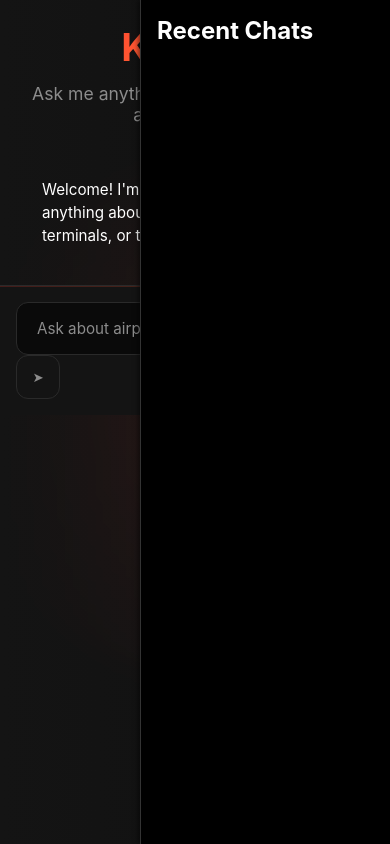
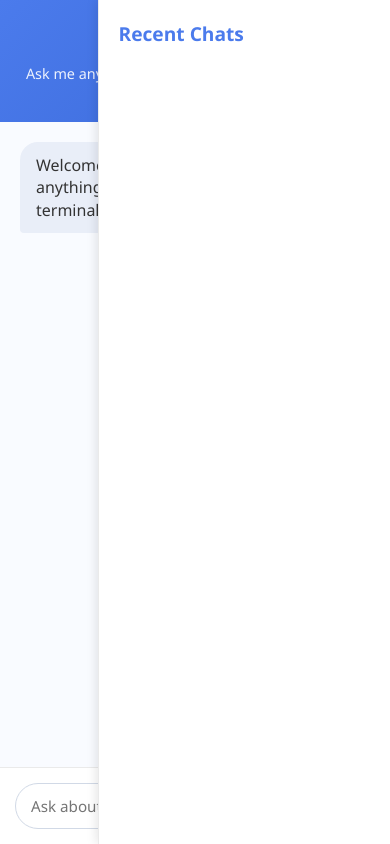
Before and after one commit to Owais15/Airport_Assistant, a plain HTML site: page index.html in a window 390 px wide. Drawn offline with Linux system fonts and the light colour scheme.

Commit message:
Update style.css

```diff
--- a/style.css
+++ b/style.css
@@ -1,442 +1,241 @@
+/* style.css */
 * {
     margin: 0;
     padding: 0;
     box-sizing: border-box;
-  font-family: 'Inter', -apple-system, BlinkMacSystemFont, 'Segoe UI', sans-serif;
-}
-
-:root {
-  --bg-color: #0a0a0a;
-  --card-bg: #141414;
-  --text-primary: #ffffff;
-  --text-secondary: #8c8c8c;
-  --accent-color: #ff3b30;
-  --accent-hover: #ff1f1f;
-  --border-color: #2a2a2a;
-  --shadow-color: rgba(255, 59, 48, 0.1);
-  --hover-bg: rgba(255, 59, 48, 0.05);
-  --gradient: linear-gradient(135deg, #ff3b30 0%, #ff8533 100%);
-  --planet-color: #ff3b30;
-  --planet-shadow: rgba(255, 59, 48, 0.2);
-  --planet-glow: rgba(255, 59, 48, 0.1);
+    font-family: 'Segoe UI', Tahoma, Geneva, Verdana, sans-serif;
   }
 
   body {
-  background: var(--bg-color);
-  min-height: 100vh;
+    background-color: #f0f5ff;
+    height: 100vh;
+    display: flex;
+    overflow: hidden;
+  }
+
+  #chat-container {
+    display: flex;
+    flex-direction: column;
+    height: 100vh;
+    width: 100%;
+    background-color: white;
+    box-shadow: 0 0 20px rgba(0, 0, 0, 0.1);
+    transition: width 0.3s ease;
+    position: relative;
+    flex-grow: 1;
+  }
+
+  #header {
+    background: linear-gradient(135deg, #4b7bec, #3867d6);
+    color: white;
+    padding: 20px;
+    text-align: center;
+    box-shadow: 0 2px 5px rgba(0, 0, 0, 0.1);
+  }
+
+  #header h1 {
+    font-weight: 600;
+    margin-bottom: 5px;
+    font-size: 1.8rem;
+  }
+
+  .subtitle {
+    font-size: 0.9rem;
+    opacity: 0.9;
+  }
+
+  #chat-box {
+    flex: 1;
+    padding: 20px;
+    overflow-y: auto;
+    display: flex;
+    flex-direction: column;
+    gap: 15px;
+    background-color: #f9fbff;
+  }
+
+  .message {
+    padding: 12px 16px;
+    border-radius: 18px;
+    max-width: 80%;
+    word-wrap: break-word;
+    line-height: 1.4;
+    position: relative;
+  }
+
+  .message.user {
+    background-color: #4b7bec;
+    color: white;
+    align-self: flex-end;
+    border-bottom-right-radius: 4px;
+  }
+
+  .message.bot {
+    background-color: #e9eef8;
+    color: #333;
+    align-self: flex-start;
+    border-bottom-left-radius: 4px;
+  }
+
+  .message.typing::after {
+    content: "";
+    width: 8px;
+    height: 8px;
+    background-color: #333;
+    border-radius: 50%;
+    position: absolute;
+    bottom: 5px;
+    right: 5px;
+    animation: blink 1s infinite;
+  }
+
+  .message.bot.typing::after {
+    background-color: #4b7bec;
+  }
+
+  @keyframes blink {
+    0%, 100% { opacity: 0; }
+    50% { opacity: 1; }
+  }
+
+  #input-area {
+    padding: 15px;
+    background-color: white;
+    display: flex;
+    gap: 10px;
+    border-top: 1px solid #eaeaea;
+  }
+
+  .input-wrapper {
+    display: flex;
+    flex: 1;
+    position: relative;
+  }
+
+  #user-input {
+    width: 100%;
+    padding: 12px 50px 12px 15px;
+    border-radius: 30px;
+    border: 1px solid #d1d9e6;
+    outline: none;
+    font-size: 0.95rem;
+    transition: border-color 0.3s;
+  }
+
+  #user-input:focus {
+    border-color: #4b7bec;
+    box-shadow: 0 0 0 2px rgba(75, 123, 236, 0.2);
+  }
+
+  .icon-button {
+    background-color: #4b7bec;
+    color: white;
+    border: none;
+    width: 36px;
+    height: 36px;
+    border-radius: 50%;
+    cursor: pointer;
     display: flex;
     align-items: center;
     justify-content: center;
-  padding: 20px;
-  color: var(--text-primary);
-  position: relative;
-  overflow: hidden;
+    font-size: 1rem;
+    transition: background-color 0.2s;
   }
 
-body::before {
-  content: '';
-  position: fixed;
+  #send-btn {
+    position: absolute;
+    right: 5px;
     top: 50%;
-  right: -15%;
-  width: 500px;
-  height: 500px;
-  background: radial-gradient(circle, var(--planet-color) 0%, var(--planet-shadow) 70%, transparent 100%);
-  border-radius: 50%;
     transform: translateY(-50%);
-  filter: blur(2px);
-  z-index: 0;
-  animation: planetGlow 8s infinite alternate;
-}
-
-body::after {
-  content: '';
-  position: fixed;
-  top: 50%;
-  right: -15%;
-  width: 520px;
-  height: 520px;
-  background: radial-gradient(circle, transparent 50%, var(--planet-glow) 80%, transparent 100%);
-  border-radius: 50%;
-  transform: translateY(-50%);
-  filter: blur(40px);
-  z-index: 0;
-  animation: planetGlow 8s infinite alternate;
-}
-
-@keyframes planetGlow {
-  0% {
-      opacity: 0.6;
-      transform: translateY(-50%) scale(0.95);
-  }
-  100% {
-      opacity: 1;
-      transform: translateY(-50%) scale(1);
-  }
-}
-
-#chat-container {
-  width: 100%;
-  max-width: 1200px;
-  background: var(--card-bg);
-  border-radius: 24px;
-  border: 1px solid var(--border-color);
-  box-shadow: 0 8px 32px rgba(0, 0, 0, 0.2);
-  padding: 24px;
-  height: 90vh;
-  display: flex;
-  flex-direction: column;
-  position: relative;
-  overflow: hidden;
-  z-index: 1;
-  backdrop-filter: blur(10px);
-  -webkit-backdrop-filter: blur(10px);
-  background: linear-gradient(to right, var(--card-bg) 0%, rgba(20, 20, 20, 0.8) 100%);
-}
-
-#header {
-  text-align: center;
-  margin-bottom: 40px;
-  position: relative;
-}
-
-#header h1 {
-  font-size: 3.2rem;
-  font-weight: 700;
-  background: var(--gradient);
-  background-clip: text;
-  -webkit-background-clip: text;
-  -webkit-text-fill-color: transparent;
-  margin-bottom: 12px;
-}
-
-.subtitle {
-  color: var(--text-secondary);
-  font-size: 1.1rem;
-  max-width: 600px;
-  margin: 0 auto;
-}
-
-#chat-log {
-  flex: 1;
-  overflow-y: auto;
-  padding: 20px 0;
-  margin: 20px -24px;
-  padding: 0 24px;
-}
-
-#input-area {
-  display: flex;
-  gap: 12px;
-  padding: 20px;
-  background: var(--card-bg);
-  border-top: 1px solid var(--border-color);
-  margin: 0 -24px -24px -24px;
-  position: relative;
-}
-
-#input-area::before {
-  content: '';
-  position: absolute;
-  top: 0;
-  left: 0;
-  right: 0;
-  height: 1px;
-  background: var(--gradient);
-  opacity: 0.2;
-}
-
-#user-input {
-  flex: 1;
-  padding: 16px 20px;
-  border: 1px solid var(--border-color);
-  border-radius: 12px;
-  background: var(--bg-color);
-  color: var(--text-primary);
-  font-size: 0.95rem;
-  transition: all 0.3s ease;
-}
-
-#user-input:focus {
-  outline: none;
-  border-color: var(--accent-color);
-  box-shadow: 0 0 0 2px var(--shadow-color);
-}
-
-#user-input::placeholder {
-  color: var(--text-secondary);
-}
-
-.icon-button {
-  background: transparent;
-  border: 1px solid var(--border-color);
-  color: var(--text-secondary);
-  width: 48px;
-  height: 48px;
-  border-radius: 12px;
-  display: flex;
-  align-items: center;
-  justify-content: center;
-  cursor: pointer;
-  transition: all 0.3s ease;
   }
 
   .icon-button:hover {
-  border-color: var(--accent-color);
-  color: var(--accent-color);
-  background: var(--hover-bg);
+    background-color: #3867d6;
   }
 
-.icon-button.active {
-  color: var(--accent-color);
-  border-color: var(--accent-color);
-  background: var(--hover-bg);
+  #toggle-sidebar {
+    background-color: #4b7bec;
+    color: white;
+    flex-shrink: 0;
   }
 
-#send-button {
-  background: var(--accent-color);
-  border: none;
-  color: white;
-  width: 48px;
-  height: 48px;
-  border-radius: 12px;
-  display: flex;
-  align-items: center;
-  justify-content: center;
-  cursor: pointer;
+  #sidebar {
+    width: 300px;
+    background-color: white;
+    padding: 20px;
+    border-left: 1px solid #eaeaea;
+    overflow-y: auto;
     transition: all 0.3s ease;
+    flex-shrink: 0;
   }
 
-#send-button:hover {
-  background: var(--accent-hover);
-  transform: translateY(-2px);
+  #sidebar.hidden {
+    width: 0;
+    padding: 0;
+    overflow: hidden;
+    border-left: none;
   }
 
-#send-button:active {
-  transform: translateY(0);
+  #sidebar h2 {
+    margin-bottom: 15px;
+    color: #4b7bec;
+    font-size: 1.2rem;
   }
 
-.message {
-  margin-bottom: 24px;
-  padding: 16px 20px;
-  border-radius: 16px;
-  max-width: 80%;
-  line-height: 1.5;
-  position: relative;
-  font-size: 0.95rem;
+  #recent-chats {
+    list-style: none;
   }
 
-.user-message {
-  background: var(--accent-color);
-  color: white;
-  margin-left: auto;
-  border-radius: 16px 16px 0 16px;
+  #recent-chats li {
+    padding: 10px;
+    margin-bottom: 8px;
+    background-color: #f0f5ff;
+    border-radius: 8px;
+    cursor: pointer;
+    white-space: nowrap;
+    overflow: hidden;
+    text-overflow: ellipsis;
+    transition: background-color 0.2s;
   }
 
-.bot-message {
-  background: var(--card-bg);
-  color: var(--text-primary);
-  margin-right: auto;
-  border-radius: 16px 16px 16px 0;
-  border: 1px solid var(--border-color);
+  #recent-chats li:hover {
+    background-color: #e1e8fd;
   }
 
-/* Scrollbar styling */
-::-webkit-scrollbar {
-  width: 8px;
+  /* Stop button that appears during message generation */
+  #stop-btn {
+    background-color: #ff6b6b;
+    position: absolute;
+    right: 5px;
+    top: 50%;
+    transform: translateY(-50%);
+    display: none;
   }
 
-::-webkit-scrollbar-track {
-  background: var(--bg-color);
-  border-radius: 4px;
+  #stop-btn:hover {
+    background-color: #ee5253;
   }
 
-::-webkit-scrollbar-thumb {
-  background: var(--border-color);
-  border-radius: 4px;
+  @media (max-width: 768px) {
+    #sidebar {
+      position: fixed;
+      right: 0;
+      top: 0;
+      height: 100%;
+      width: 75%;
+      max-width: 300px;
+      z-index: 10;
+      box-shadow: -2px 0 10px rgba(0,0,0,0.1);
+      transform: translateX(0);
     }
 
-::-webkit-scrollbar-thumb:hover {
-  background: var(--accent-color);
-}
-
-/* Category Grid */
-.category-grid {
-  display: grid;
-  grid-template-columns: repeat(3, 1fr);
-  gap: 24px;
-  margin-bottom: 40px;
-}
-
-.category-card {
-  background: var(--card-bg);
-  border: 1px solid var(--border-color);
-  border-radius: 16px;
-  padding: 24px;
-  text-align: center;
-  transition: all 0.3s ease;
-  cursor: pointer;
-  position: relative;
-  overflow: hidden;
-}
-
-.category-card::before {
-  content: '';
-  position: absolute;
-  top: 0;
-  left: 0;
-  right: 0;
-  height: 1px;
-  background: var(--gradient);
-  opacity: 0;
-  transition: opacity 0.3s ease;
-}
-
-.category-card:hover {
-  transform: translateY(-4px);
-  border-color: var(--accent-color);
-  background: var(--hover-bg);
-}
-
-.category-card:hover::before {
-  opacity: 1;
-}
-
-.card-icon {
-  font-size: 32px;
-  margin-bottom: 16px;
-  position: relative;
-}
-
-.category-card h3 {
-  color: var(--text-primary);
-  font-size: 1.2rem;
-  margin-bottom: 12px;
-  font-weight: 600;
-}
-
-.category-card p {
-  color: var(--text-secondary);
-  font-size: 0.9rem;
-  line-height: 1.5;
-}
-
-/* Mobile Responsiveness */
-@media (max-width: 768px) {
-  body {
-      padding: 0;
-  }
-
-  #chat-container {
-      height: 100vh;
-      border-radius: 0;
-      border: none;
-  }
-
-  #header h1 {
-      font-size: 2.4rem;
-  }
-
-  .category-grid {
-      grid-template-columns: 1fr;
-      gap: 16px;
-      padding: 0;
+    #sidebar.hidden {
+      transform: translateX(100%);
+      width: 75%;
+      padding: 20px;
     }
 
     .message {
       max-width: 90%;
-      padding: 14px 18px;
-  }
-
-  #input-area {
-      padding: 16px;
-  }
-
-  .icon-button,
-  #send-button {
-      width: 44px;
-      height: 44px;
     }
   }
-
-/* Initial UI Elements */
-.initial-ui {
-  opacity: 1;
-  transform: translateY(0);
-  transition: all 0.5s cubic-bezier(0.4, 0, 0.2, 1);
-  margin-bottom: 40px;
-}
-
-.initial-ui.hidden {
-  opacity: 0;
-  transform: translateY(-20px);
-  height: 0;
-  margin: 0;
-  overflow: hidden;
-}
-
-/* Add these to your existing CSS */
-.bot-message {
-  /* Existing styles */
-  overflow: hidden; /* Hide overflow during animation */
-}
-
-.typing {
-  position: relative;
-}
-
-.typing::after {
-  content: '|';
-  position: absolute;
-  right: -5px;
-  animation: blink 1s infinite;
-  color: var(--accent-color);
-}
-
-@keyframes blink {
-  0%, 100% { opacity: 1; }
-  50% { opacity: 0; }
-}
-
-/* Add a fade-in animation for messages */
-@keyframes fadeIn {
-  from { opacity: 0; transform: translateY(10px); }
-  to { opacity: 1; transform: translateY(0); }
-}
-
-.message {
-  animation: fadeIn 0.3s ease-out forwards;
-}
-
-
-/* Toggle sidebar visibility */
-.hidden {
-  display: none;
-}
-
-/* Optional: expand chat when sidebar is open */
-#chat-container.expanded {
-  margin-right: 250px; /* Adjust if your sidebar is wider/narrower */
-}
-
-/* Sidebar styles with dark theme */
-#sidebar {
-  position: fixed;
-  top: 0;
-  right: 0;
-  width: 250px;
-  height: 100%;
-  background-color: #000; /* black background */
-  color: #fff; /* white text */
-  border-left: 1px solid #333;
-  padding: 1rem;
-  overflow-y: auto;
-  box-shadow: -2px 0 5px rgba(0, 0, 0, 0.5);
-  transform: translateX(0); /* visible by default */
-  transition: transform 0.3s ease-in-out;
-  z-index: 1000;
-}
-
-/* Hide sidebar smoothly */
-.hidden {
-  transform: translateX(100%);
-}
```
Lines whose indentation alone changed are shown as unchanged.
